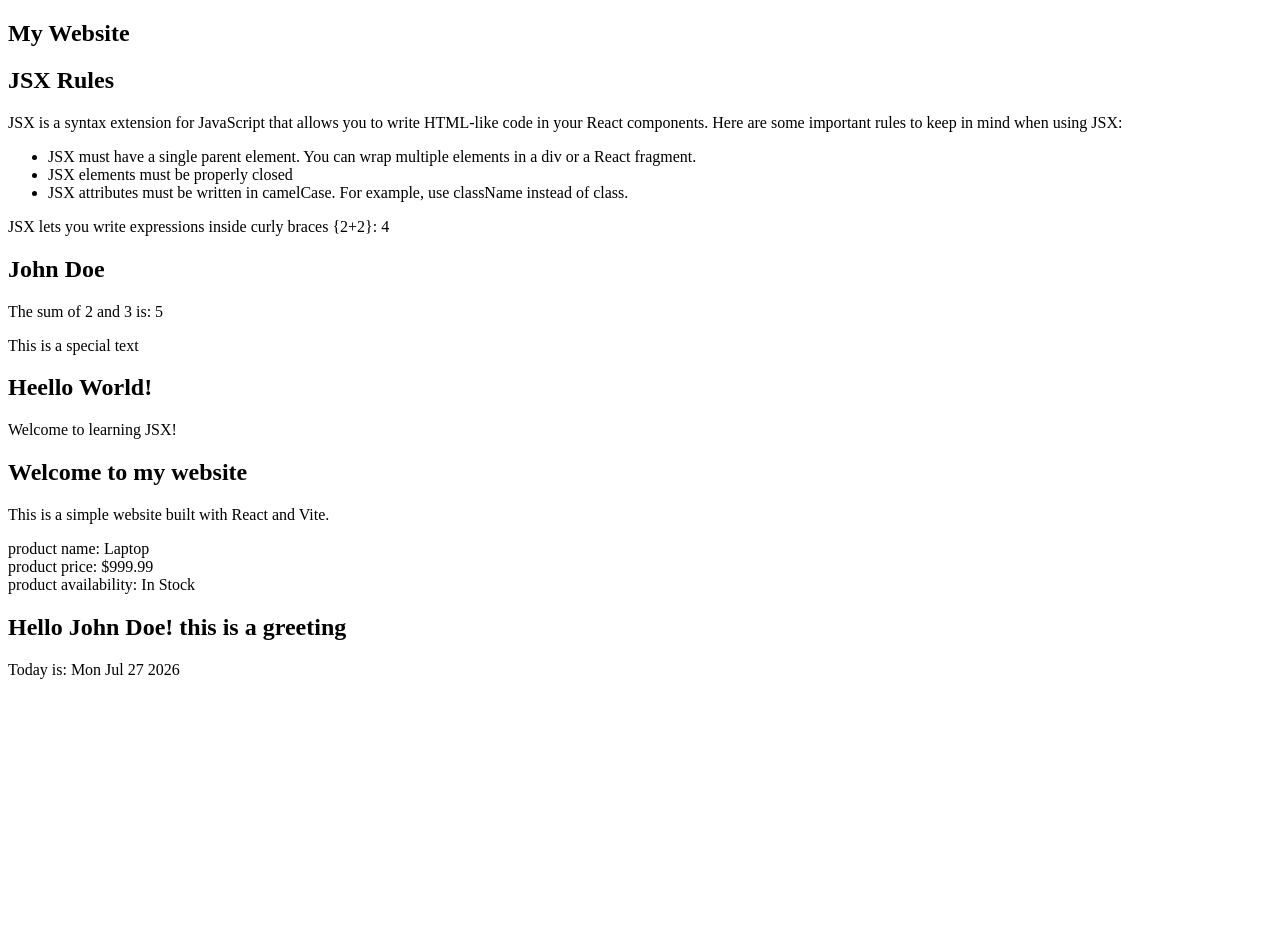
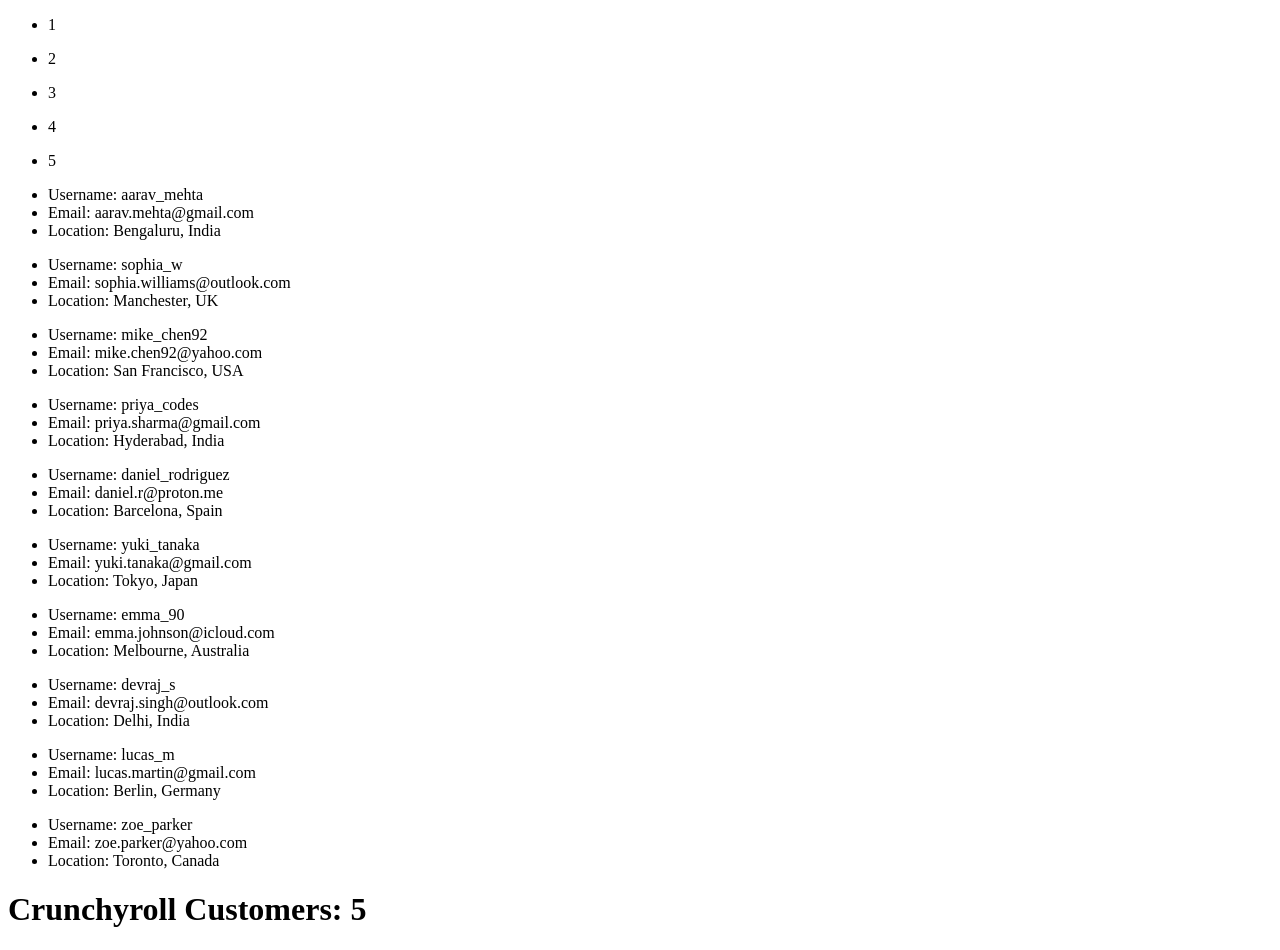
Before and after one commit to nehaumbre/REACTHUNX, a React (Vite) app in the folder vite-project/: page / in a window 1280 px wide. Shown: the top 950 px of the page. Before the commit the page ends 800 px from the top, so only its background shows below. Built offline with nearby package versions, Linux system fonts and the light colour scheme.

Commit message:
React Fundamentals: all about lists
Signed-off-by: nehaumbre <nehaumbre28@gmail.com>

```diff
--- a/vite-project/src/App.jsx
+++ b/vite-project/src/App.jsx
@@ -3,25 +3,276 @@
 // import Header from './components/Header.jsx';
 // import MainContent from './components/MainContent.jsx';
 // import Footer from './components/Footer.jsx';
-import WelcomeMessage from './components/WelcomeMessage.jsx';
-import JSXRULES from './components/JSXRULES.jsx';
-import ProductInfo from './components/ProductInfo.jsx';
-import Greetings from './components/Greetings.jsx';
-
+// import WelcomeMessage from './components/WelcomeMessage.jsx';
+// import JSXRULES from './components/JSXRULES.jsx';
+// import ProductInfo from './components/ProductInfo.jsx';
+// import Greetings from './components/Greetings.jsx';
 
 const App = () => {
+  const numbers = [1, 2, 3, 4, 5];
+  const usersInfo = [
+    {
+      username: "aarav_mehta",
+      email: "aarav.mehta@gmail.com",
+      location: "Bengaluru, India",
+    },
+    {
+      username: "sophia_w",
+      email: "sophia.williams@outlook.com",
+      location: "Manchester, UK",
+    },
+    {
+      username: "mike_chen92",
+      email: "mike.chen92@yahoo.com",
+      location: "San Francisco, USA",
+    },
+    {
+      username: "priya_codes",
+      email: "priya.sharma@gmail.com",
+      location: "Hyderabad, India",
+    },
+    {
+      username: "daniel_rodriguez",
+      email: "daniel.r@proton.me",
+      location: "Barcelona, Spain",
+    },
+    {
+      username: "yuki_tanaka",
+      email: "yuki.tanaka@gmail.com",
+      location: "Tokyo, Japan",
+    },
+    {
+      username: "emma_90",
+      email: "emma.johnson@icloud.com",
+      location: "Melbourne, Australia",
+    },
+    {
+      username: "devraj_s",
+      email: "devraj.singh@outlook.com",
+      location: "Delhi, India",
+    },
+    {
+      username: "lucas_m",
+      email: "lucas.martin@gmail.com",
+      location: "Berlin, Germany",
+    },
+    {
+      username: "zoe_parker",
+      email: "zoe.parker@yahoo.com",
+      location: "Toronto, Canada",
+    },
+  ];
+
+  const crunchyrollCustomers = [
+    {
+      username: "anime_kaiser",
+      email: "kaiser@example.com",
+      location: "Tokyo, Japan",
+      favoriteAnime: "Jujutsu Kaisen",
+      watching: ["One Piece", "Demon Slayer", "Solo Leveling"],
+      episodesWatched: 247,
+      subscription: "Mega Fan",
+    },
+    {
+      username: "shonen_slayer",
+      email: "shonen@example.com",
+      location: "Mumbai, India",
+      favoriteAnime: "One Piece",
+      watching: ["One Piece", "My Hero Academia"],
+      episodesWatched: 893,
+      subscription: "Fan",
+    },
+    {
+      username: "mika_chan",
+      email: "mika@example.com",
+      location: "Osaka, Japan",
+      favoriteAnime: "Frieren: Beyond Journey's End",
+      watching: ["Frieren", "Spy x Family", "Haikyuu!!"],
+      episodesWatched: 156,
+      subscription: "Ultimate Fan",
+    },
+    {
+      username: "otaku_night",
+      email: "otaku@example.com",
+      location: "Seoul, South Korea",
+      favoriteAnime: "Solo Leveling",
+      watching: ["Solo Leveling", "Attack on Titan", "Chainsaw Man"],
+      episodesWatched: 312,
+      subscription: "Mega Fan",
+    },
+    {
+      username: "ramen_and_anime",
+      email: "ramen@example.com",
+      location: "New York, USA",
+      favoriteAnime: "Naruto",
+      watching: ["Naruto", "Bleach", "One Piece"],
+      episodesWatched: 1240,
+      subscription: "Ultimate Fan",
+    },
+  ];
+
+  const animeDataforUser = [
+    {
+      id: 101,
+      username: "voidwalker",
+      email: "voidwalker@example.com",
+      location: "Mumbai, India",
+      avatar: "https://i.pravatar.cc/150?img=12",
+      role: "Moderator",
+      level: 42,
+      isOnline: true,
+      favoriteGenre: "Action",
+      favoriteAnime: "Jujutsu Kaisen",
+      watchlist: ["One Piece", "Bleach", "Chainsaw Man"],
+      stats: {
+        episodesWatched: 843,
+        hoursWatched: 1267,
+        reviewsWritten: 34,
+      },
+    },
+    {
+      id: 102,
+      username: "moonlit_fox",
+      email: "moonlit@example.com",
+      location: "Kyoto, Japan",
+      avatar: "https://i.pravatar.cc/150?img=47",
+      role: "Member",
+      level: 27,
+      isOnline: false,
+      favoriteGenre: "Fantasy",
+      favoriteAnime: "Frieren: Beyond Journey's End",
+      watchlist: ["Frieren", "Violet Evergarden", "Spy x Family"],
+      stats: {
+        episodesWatched: 421,
+        hoursWatched: 638,
+        reviewsWritten: 18,
+      },
+    },
+    {
+      id: 103,
+      username: "senpai_mode",
+      email: "senpai@example.com",
+      location: "Bengaluru, India",
+      avatar: "https://i.pravatar.cc/150?img=33",
+      role: "Premium Member",
+      level: 61,
+      isOnline: true,
+      favoriteGenre: "Adventure",
+      favoriteAnime: "One Piece",
+      watchlist: ["One Piece", "Hunter x Hunter", "My Hero Academia"],
+      stats: {
+        episodesWatched: 1298,
+        hoursWatched: 1947,
+        reviewsWritten: 72,
+      },
+    },
+    {
+      id: 104,
+      username: "akira_404",
+      email: "akira@example.com",
+      location: "Seoul, South Korea",
+      avatar: "https://i.pravatar.cc/150?img=25",
+      role: "Member",
+      level: 19,
+      isOnline: true,
+      favoriteGenre: "Thriller",
+      favoriteAnime: "Death Note",
+      watchlist: ["Death Note", "Monster", "Attack on Titan"],
+      stats: {
+        episodesWatched: 287,
+        hoursWatched: 431,
+        reviewsWritten: 9,
+      },
+    },
+    {
+      id: 105,
+      username: "ramen.exe",
+      email: "ramen@example.com",
+      location: "New York, USA",
+      avatar: "https://i.pravatar.cc/150?img=68",
+      role: "Member",
+      level: 35,
+      isOnline: false,
+      favoriteGenre: "Comedy",
+      favoriteAnime: "Gintama",
+      watchlist: ["Gintama", "Saiki K", "Konosuba"],
+      stats: {
+        episodesWatched: 612,
+        hoursWatched: 918,
+        reviewsWritten: 26,
+      },
+    },
+  ];
+
   return (
-    <section id="section">
-      <h1>My Website</h1>
-      <JSXRULES />
-      <WelcomeMessage />
-      <article>
-        <h2>Welcome to my website</h2>
-        <p className="text">This is a simple website built with React and Vite.</p>
-      </article>
-      <ProductInfo />
-      <Greetings />
-    </section>
+    // <section id="section">
+    //   <h1>My Website</h1>
+    //   <JSXRULES />
+    //   <WelcomeMessage />
+    //   <article>
+    //     <h2>Welcome to my website</h2>
+    //     <p className="text">This is a simple website built with React and Vite.</p>
+    //   </article>
+    //   <ProductInfo />
+    //   <Greetings />
+    // </section>
+    <main>
+      {numbers.map((number) => (
+        <ul key={number}>
+          <li>{number}</li>
+        </ul>
+      ))}
+      {usersInfo.map((user, index) => (
+        <ul key={index}>
+          <li>Username: {user.username}</li>
+          <li>Email: {user.email}</li>
+          <li>Location: {user.location}</li>
+        </ul>
+      ))}
+
+      <h1>Crunchyroll Customers: {crunchyrollCustomers.length}</h1>
+      {/* below i have used destrucrturing   */}
+      {crunchyrollCustomers.map(({ username, email, location, favoriteAnime, watching, episodesWatched, subscription }) => (
+        <ul>
+          <li key={username}>
+            <p>Username: {username}</p>
+            <p>Email: {email}</p>
+            <p>Location: {location}</p>
+            <p>Favorite Anime: {favoriteAnime}</p>
+            <p>Watching: {watching.join(", ")}</p>
+            <p>Episodes Watched: {episodesWatched}</p>
+            <p>Subscription: {subscription}</p>
+          </li>
+          <hr />
+        </ul>
+      ))}
+      <h1>Anime Data for Users: {animeDataforUser.length}</h1>
+      {animeDataforUser.map((user) => (
+        <ul key={user.id}>
+          <li>Username: {user.username}</li>
+          <li>Email: {user.email}</li>
+          <li>Location: {user.location}</li>
+          <li>Role: {user.role}</li>
+          <li>Level: {user.level}</li>
+          <li>Online Status: {user.isOnline ? "Online" : "Offline"}</li>
+          <li>Favorite Genre: {user.favoriteGenre}</li>
+          <li>Favorite Anime: {user.favoriteAnime}</li>
+          <li><strong>Watchlist</strong>
+            <ul>
+              {
+                user.watchlist.map((anime, index)=>(
+                  <li key={index}>{anime}</li>
+                ))
+              }
+            </ul>
+          </li>
+          <li>Episodes Watched: {user.stats.episodesWatched}</li>
+          <li>Hours Watched: {user.stats.hoursWatched}</li>
+          <li>Reviews Written: {user.stats.reviewsWritten}</li>
+          <hr />
+        </ul>
+      ))}
+    </main>
   );
 };
 
```
